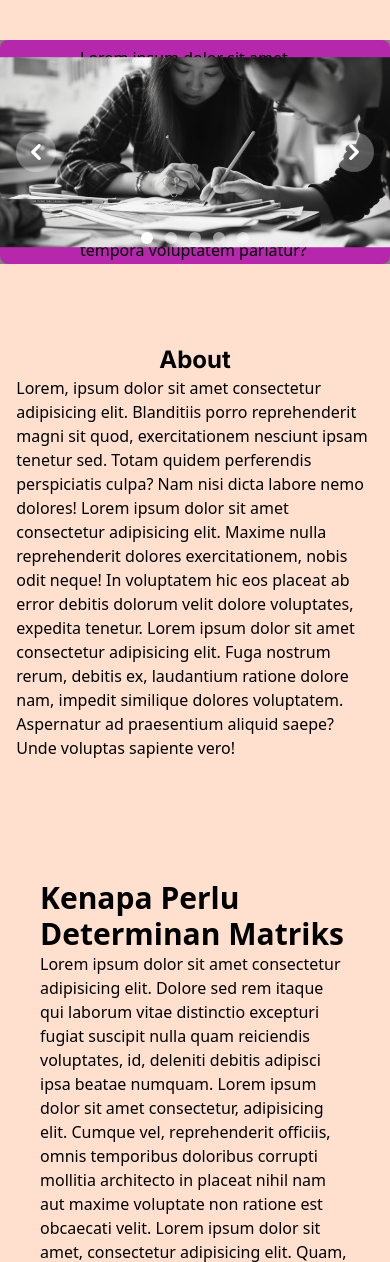
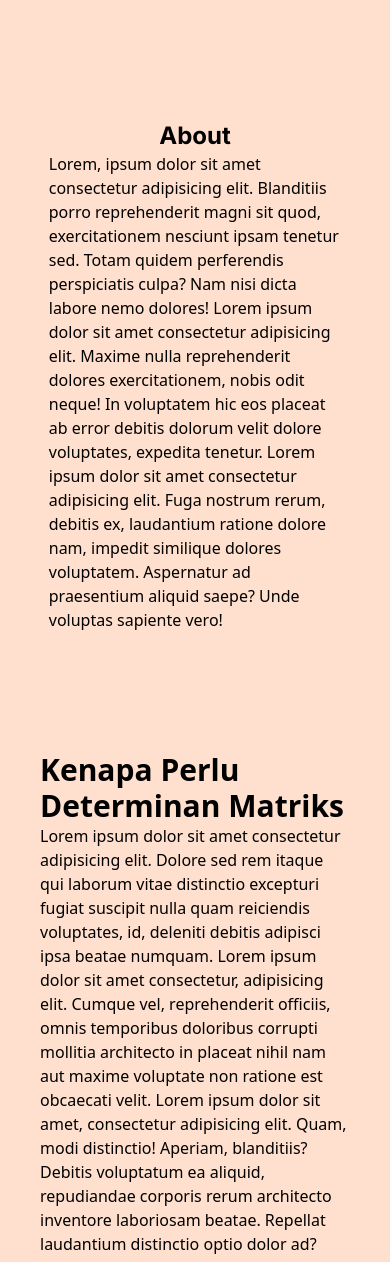
Before and after one commit to severusDude/kalkulator-determinan-matriks, a Django app: page / in a window 390 px wide. Shown: the part 72-1334 px from the top of the page. Run offline with Django 5.2, Linux system fonts and the light colour scheme; some libraries are stand-ins or nearby versions; grey boxes are pictures that could not be loaded.

Commit message:
fix responsive

```diff
--- a/kaldetmat/core/templates/core/index.html
+++ b/kaldetmat/core/templates/core/index.html
@@ -4,8 +4,6 @@
 {% endblock title %}
 
 
-{% block content %}
-<!-- start carousel -->
 <div id="default-carousel" class="relative w-full" data-carousel="slide" style="background-color: gray;">
   <!-- Carousel wrapper -->
   <div class="relative h-56 overflow-hidden rounded-lg md:h-96">
@@ -77,10 +75,13 @@
 
 </button>
 </div>
+{% block content %}
+<!-- start carousel -->
+
 <!-- end carousel -->
 
 <section class="mt-20">
-  <div class="w-11/12 flex justify-center items-center flex-col mx-auto md:11/12">
+  <div class="w-3/4 md:w-11/12 lg:w-11/12 flex justify-center items-center flex-col mx-auto">
     <h2 class="md:text-3xl font-bold dark:text-white font-bold dark:text-white text-2xl" style="font-family: 'Inter'; color: #000000;">About</h2>
     <p>Lorem, ipsum dolor sit amet consectetur adipisicing elit. Blanditiis porro reprehenderit magni sit quod, exercitationem nesciunt ipsam tenetur sed. Totam quidem perferendis perspiciatis culpa? Nam nisi dicta labore nemo dolores! Lorem ipsum dolor sit amet consectetur adipisicing elit. Maxime nulla reprehenderit dolores exercitationem, nobis odit neque! In voluptatem hic eos placeat ab error debitis dolorum velit dolore voluptates, expedita tenetur. Lorem ipsum dolor sit amet consectetur adipisicing elit. Fuga nostrum rerum, debitis ex, laudantium ratione dolore nam, impedit similique dolores voluptatem. Aspernatur ad praesentium aliquid saepe? Unde voluptas sapiente vero!</p>
   </div>
```
Lines whose indentation alone changed are shown as unchanged.
